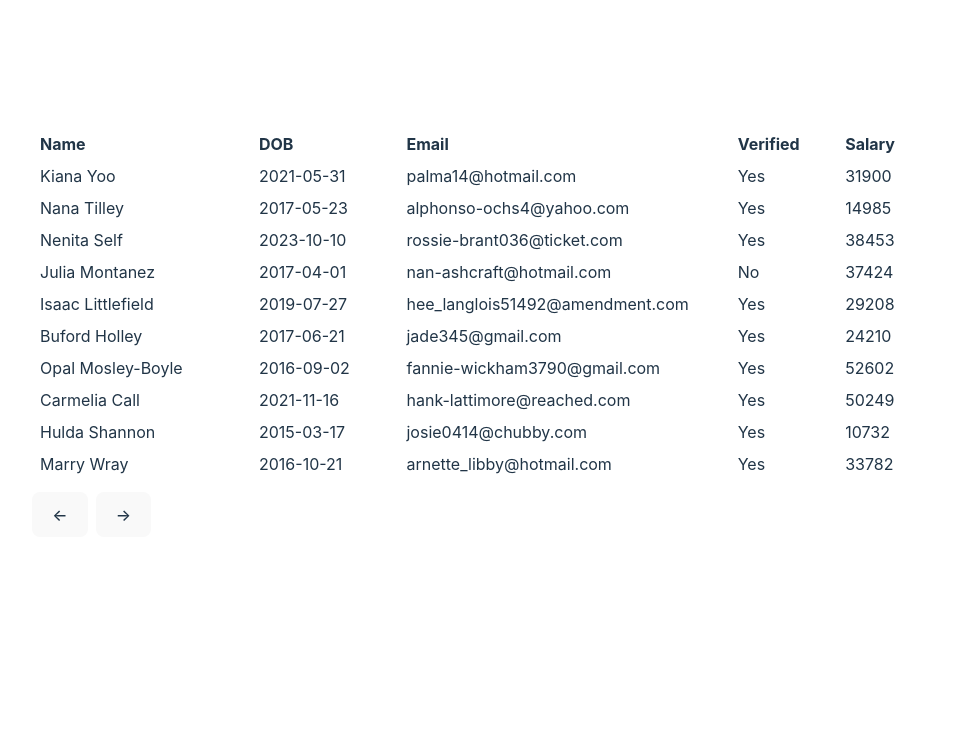
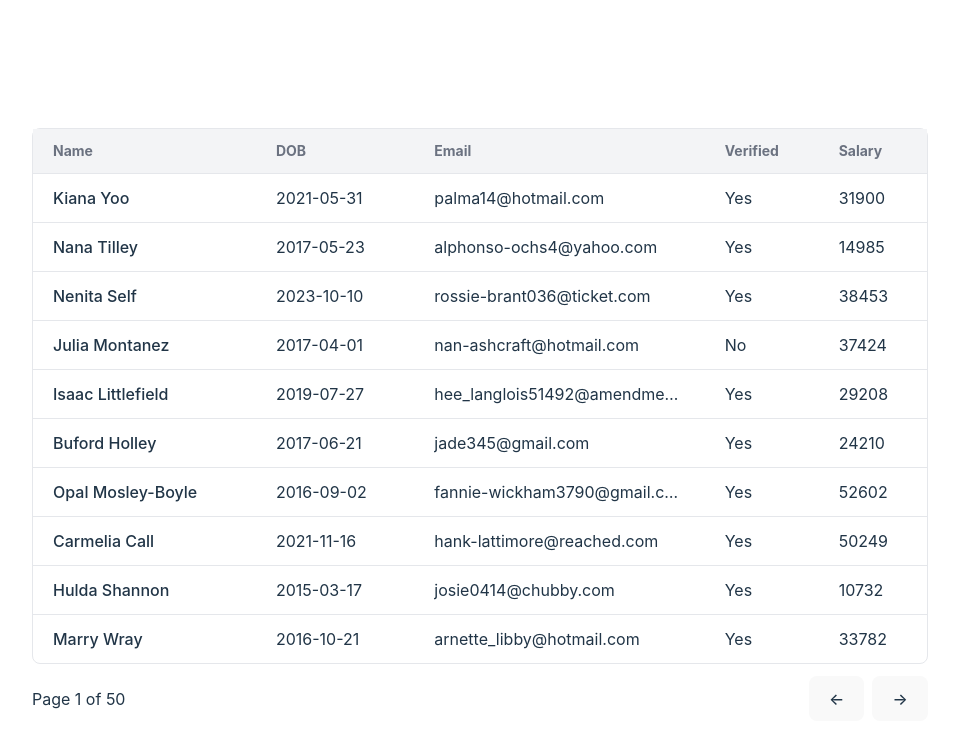
Before and after one commit to henryzt/people-data-table, a React (Vite) app: page / in a window 1280 px wide. Shown: the top 748 px of the page, without its empty margins (160-1119 px from the left). Built offline with nearby package versions, Linux system fonts and the light colour scheme.

Commit message:
feat: style table

```diff
--- a/src/App.tsx
+++ b/src/App.tsx
@@ -3,7 +3,7 @@ import data from "./assets/random-people-data.json";
 
 function App() {
   return (
-    <div className="mt-10 md:mt-32">
+    <div className="pt-10 md:pt-32">
       <DataTable data={data.ctRoot} />
     </div>
   );
--- a/src/components/DataTable.css
+++ b/src/components/DataTable.css
@@ -3,5 +3,21 @@
 }
 
 .data-table td, .data-table th {
-  @apply px-2 py-1 max-w-60 whitespace-nowrap overflow-ellipsis overflow-hidden;
+  @apply px-5 py-3 max-w-60 whitespace-nowrap overflow-ellipsis overflow-hidden;
 }
+
+.data-table td {
+  @apply first:font-medium;
+}
+
+.data-table tr {
+  @apply border-b last:border-none;
+}
+
+.data-table thead th {
+  @apply font-bold text-sm text-gray-500 bg-gray-100;
+}
+
+.data-table tbody tr {
+  @apply hover:bg-gray-100 hover:bg-opacity-50 duration-100;
+}
--- a/src/components/DataTable.tsx
+++ b/src/components/DataTable.tsx
@@ -26,17 +26,19 @@ interface DataTableProps {
 
 const DataTable = ({ data }: DataTableProps) => {
   const [currentPage, setCurrentPage] = useState(0);
-  const [rowsPerPage, setRowsPerPage] = useState(10);
+  const [rowsPerPage] = useState(10);
 
   const startRow = currentPage * rowsPerPage;
   const endRow = startRow + rowsPerPage;
   const displayedData = data.slice(startRow, endRow);
+  const totalPages = Math.ceil(data.length / rowsPerPage);
 
   return (
     <div className="max-w-4xl mx-auto">
+      <div className="border rounded-lg">
         {/* table body */}
         <table className="data-table">
-        <thead>
+          <thead className="border-b">
             <tr>
               <th>Name</th>
               <th>DOB</th>
@@ -57,9 +59,14 @@ const DataTable = ({ data }: DataTableProps) => {
             ))}
           </tbody>
         </table>
+      </div>
 
+      <div>
         {/* pagination */}
-      <div className="flex gap-2 my-3">
+        <div className="flex gap-2 my-3 items-center">
+          <div className="flex-1">
+            Page {currentPage + 1} of {totalPages}
+          </div>
           <button
             onClick={() => setCurrentPage((currentPage) => currentPage - 1)}
             disabled={currentPage === 0}
@@ -74,6 +81,7 @@ const DataTable = ({ data }: DataTableProps) => {
           </button>
         </div>
       </div>
+    </div>
   );
 };
 
--- a/src/index.css
+++ b/src/index.css
@@ -7,9 +7,9 @@
   line-height: 1.5;
   font-weight: 400;
 
-  color-scheme: light dark;
-  color: rgba(255, 255, 255, 0.87);
-  background-color: #242424;
+  color-scheme: light;
+  color: #213547;
+  background-color: #ffffff;
 
   font-synthesis: none;
   text-rendering: optimizeLegibility;
@@ -23,7 +23,7 @@ a {
   text-decoration: inherit;
 }
 a:hover {
-  color: #535bf2;
+  color: #747bff;
 }
 
 body {
@@ -39,7 +39,7 @@ button {
   font-size: 1em;
   font-weight: 500;
   font-family: inherit;
-  background-color: #1a1a1a;
+  background-color: #f9f9f9;
   cursor: pointer;
   transition: border-color 0.25s;
 }
@@ -50,16 +50,3 @@ button:focus,
 button:focus-visible {
   outline: 4px auto -webkit-focus-ring-color;
 }
-
-@media (prefers-color-scheme: light) {
-  :root {
-    color: #213547;
-    background-color: #ffffff;
-  }
-  a:hover {
-    color: #747bff;
-  }
-  button {
-    background-color: #f9f9f9;
-  }
-}
```
Lines whose indentation alone changed are shown as unchanged.
